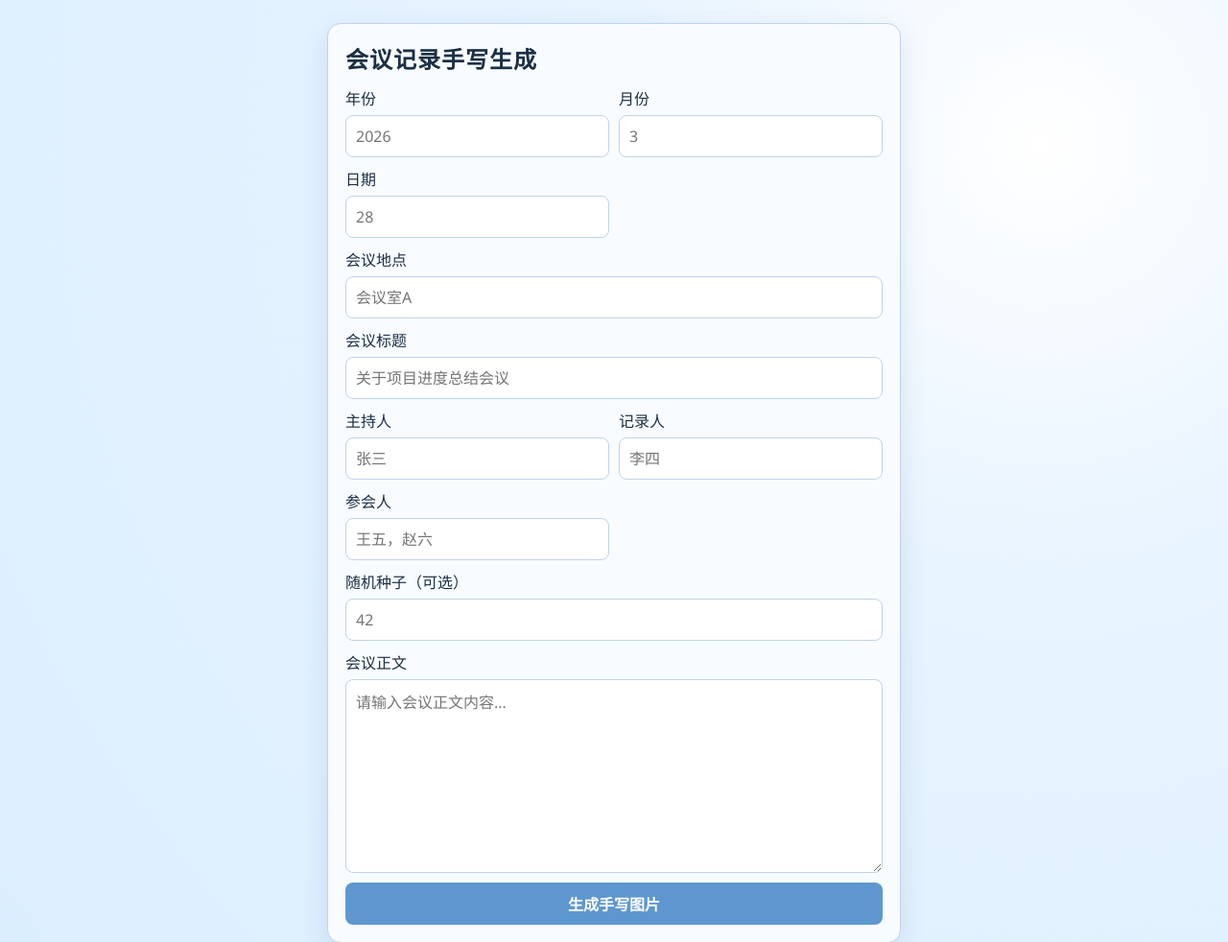
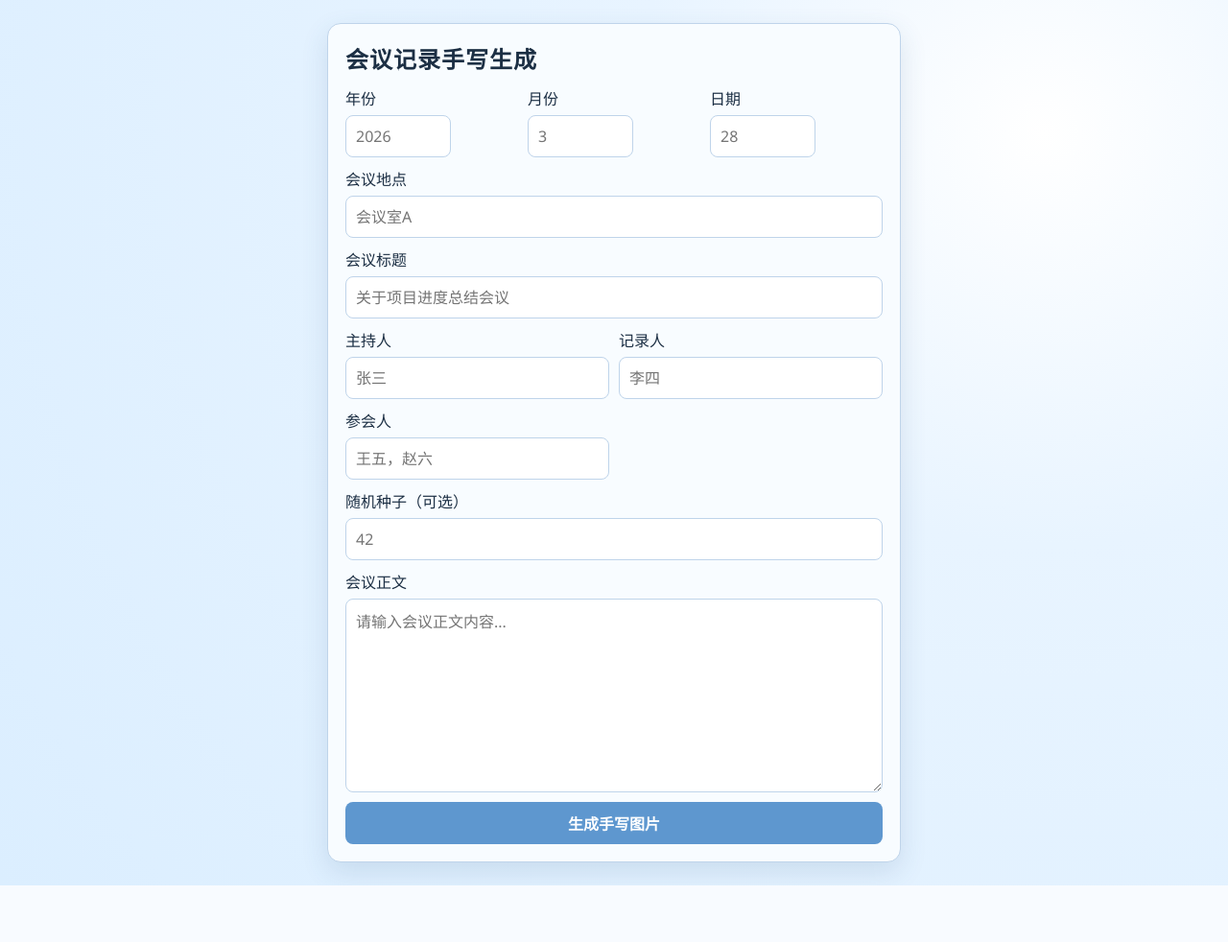
Before and after one commit to aiwobro/handwrite-single, a Flask app: page / in a window 1280 px wide. Shown: the top 982 px of the page at 96% size. After the commit the page ends 923 px from the top, so only its background shows below. Run offline with Flask 3, Linux system fonts and the light colour scheme.

Commit message:
Tighten date inputs into single compact row

```diff
--- a/templates/index.html
+++ b/templates/index.html
@@ -72,6 +72,17 @@
 
     .field.full {
       grid-column: 1 / -1;
+    }
+
+    .date-row {
+      display: grid;
+      grid-template-columns: repeat(3, minmax(0, 1fr));
+      gap: 10px;
+    }
+
+    .date-field input {
+      width: 100%;
+      max-width: 88px;
     }
 
     input, textarea, button {
@@ -511,18 +522,20 @@
       <h1>会议记录手写生成</h1>
       <form method="post" action="/generate" id="generateForm">
         <div class="grid">
-          <label class="field">
+          <div class="field full date-row">
+            <label class="field date-field">
               <span>年份</span>
               <input name="year" value="{{ form_data.get('year', '') }}" placeholder="2026">
             </label>
-          <label class="field">
+            <label class="field date-field">
               <span>月份</span>
               <input name="month" value="{{ form_data.get('month', '') }}" placeholder="3">
             </label>
-          <label class="field">
+            <label class="field date-field">
               <span>日期</span>
               <input name="day" value="{{ form_data.get('day', '') }}" placeholder="28">
             </label>
+          </div>
           <label class="field full">
             <span>会议地点</span>
             <input name="venue" value="{{ form_data.get('venue', '') }}" placeholder="会议室A">
```
Lines whose indentation alone changed are shown as unchanged.
